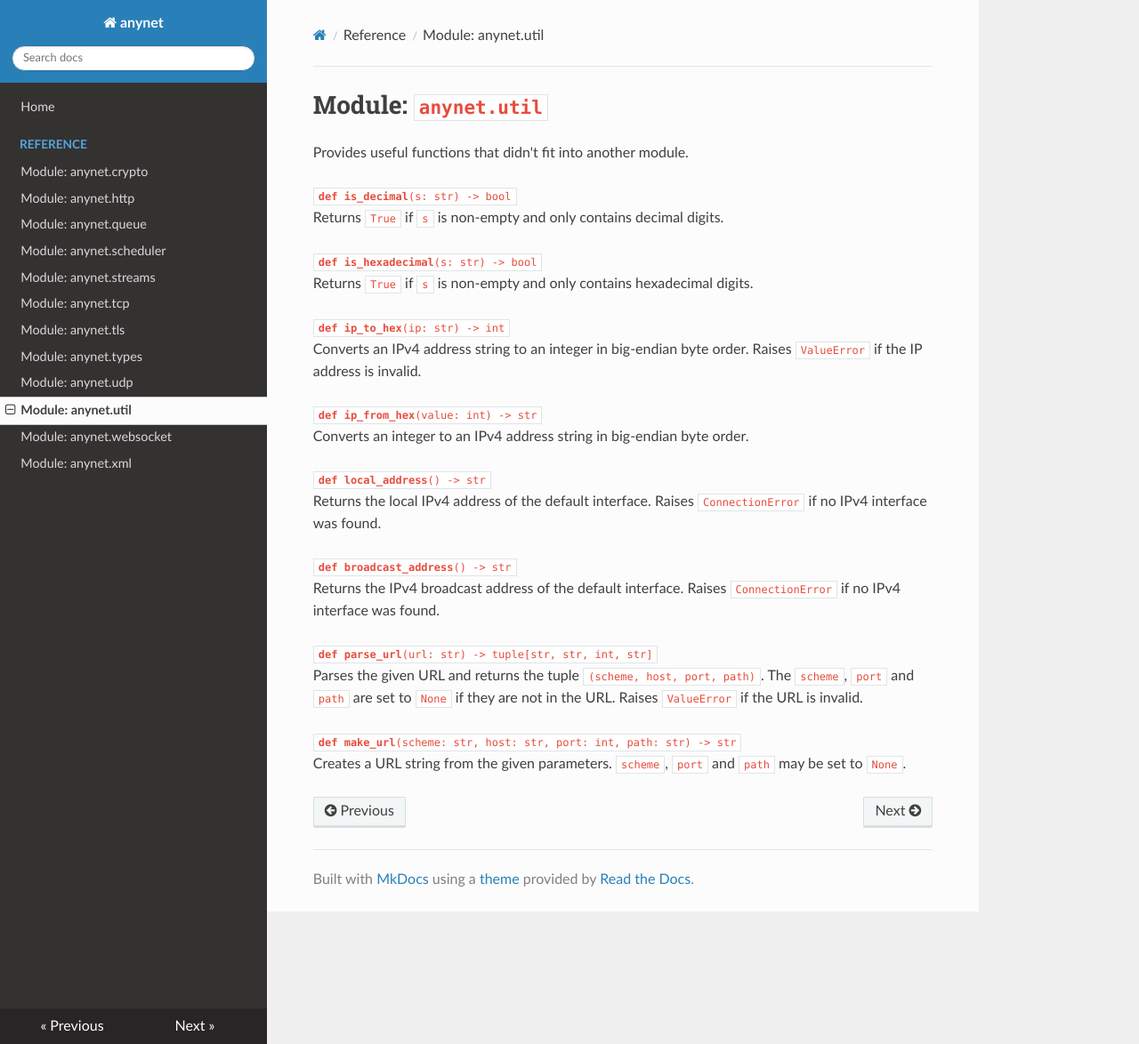
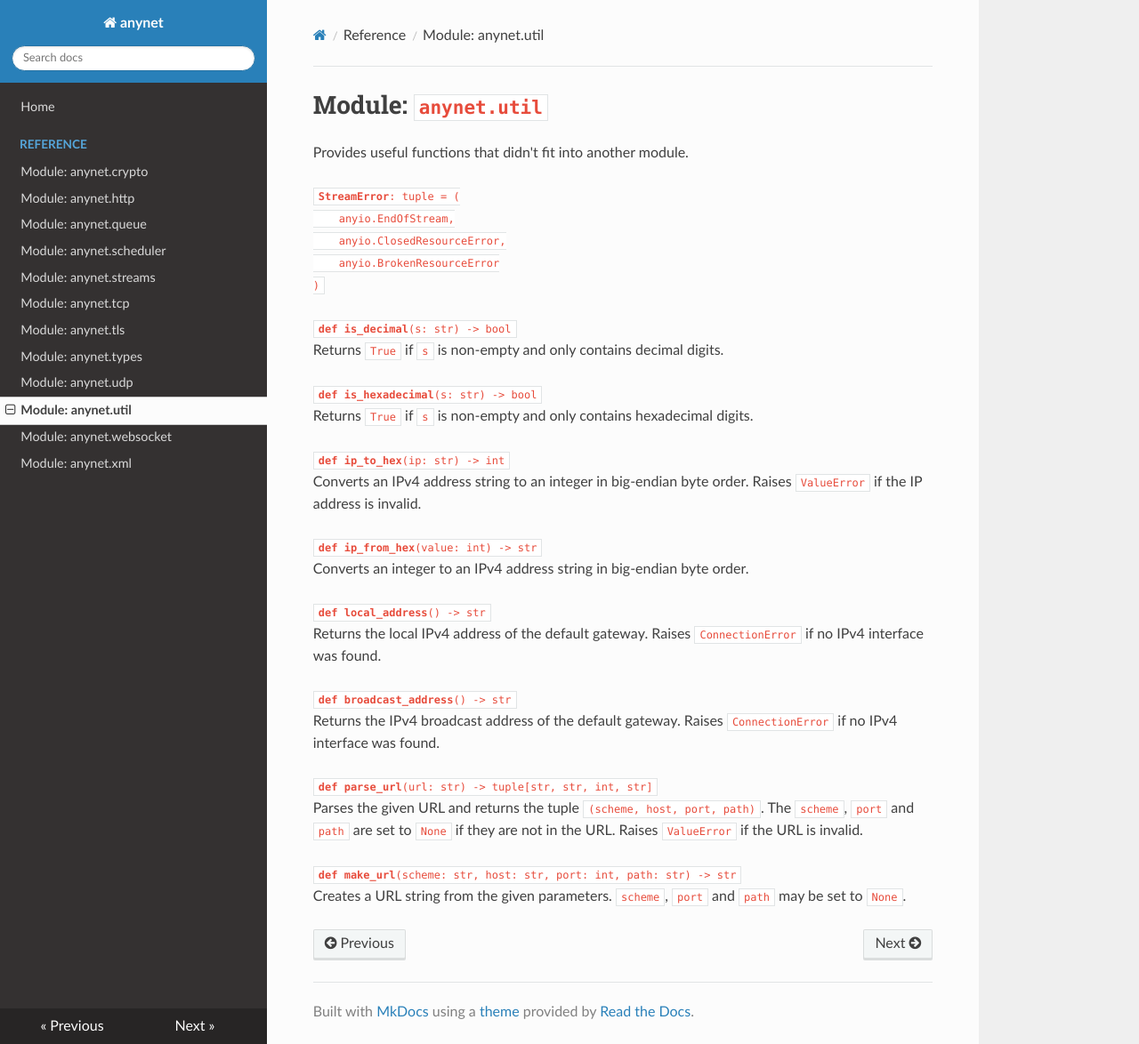
Before and after one commit to kinnay/anynet, an MkDocs documentation site: the page built from docs/reference/util.md, in a window 1280 px wide and 1174 px high. Shown: the whole window at 89% size. Built offline with MkDocs 1.6.1, drawn with Linux system fonts in a browser that asks for light colours; nearby versions of some CDN libraries.

Commit message:
Add util.StreamError so different socket exceptions can be caught easily

```diff
--- a/docs/reference/util.md
+++ b/docs/reference/util.md
@@ -2,6 +2,12 @@
 # Module: <code>anynet.util</code>
 
 Provides useful functions that didn't fit into another module.
+
+<code>**StreamError**: tuple = (
+    anyio.EndOfStream,
+    anyio.ClosedResourceError,
+    anyio.BrokenResourceError
+)</code>
 
 <code>**def is_decimal**(s: str) -> bool</code><br>
 <span class="docs">Returns `True` if `s` is non-empty and only contains decimal digits.</span>
@@ -16,10 +22,10 @@ Provides useful functions that didn't fit into another module.
 <span class="docs">Converts an integer to an IPv4 address string in big-endian byte order.</span>
 
 <code>**def local_address**() -> str</code><br>
-<span class="docs">Returns the local IPv4 address of the default interface. Raises `ConnectionError` if no IPv4 interface was found.</span>
+<span class="docs">Returns the local IPv4 address of the default gateway. Raises `ConnectionError` if no IPv4 interface was found.</span>
 
 <code>**def broadcast_address**() -> str</code><br>
-<span class="docs">Returns the IPv4 broadcast address of the default interface. Raises `ConnectionError` if no IPv4 interface was found.</span>
+<span class="docs">Returns the IPv4 broadcast address of the default gateway. Raises `ConnectionError` if no IPv4 interface was found.</span>
 
 <code>**def parse_url**(url: str) -> tuple[str, str, int, str]</code><br>
 <span class="docs">Parses the given URL and returns the tuple `(scheme, host, port, path)`. The `scheme`, `port` and `path` are set to `None` if they are not in the URL. Raises `ValueError` if the URL is invalid.</span>
--- a/setup.py
+++ b/setup.py
@@ -8,7 +8,7 @@ long_description = \
 
 setuptools.setup(
 	name = "anynet",
-	version = "0.0.6",
+	version = "0.0.7",
 	description = "Networking library based on anyio",
 	long_description = long_description,
 	author = "Yannik Marchand",
```
Also changed, not shown: docs/reference/crypto.md (+1 -1 lines), docs/reference/udp.md (line endings or trailing spaces), 2 other files.
